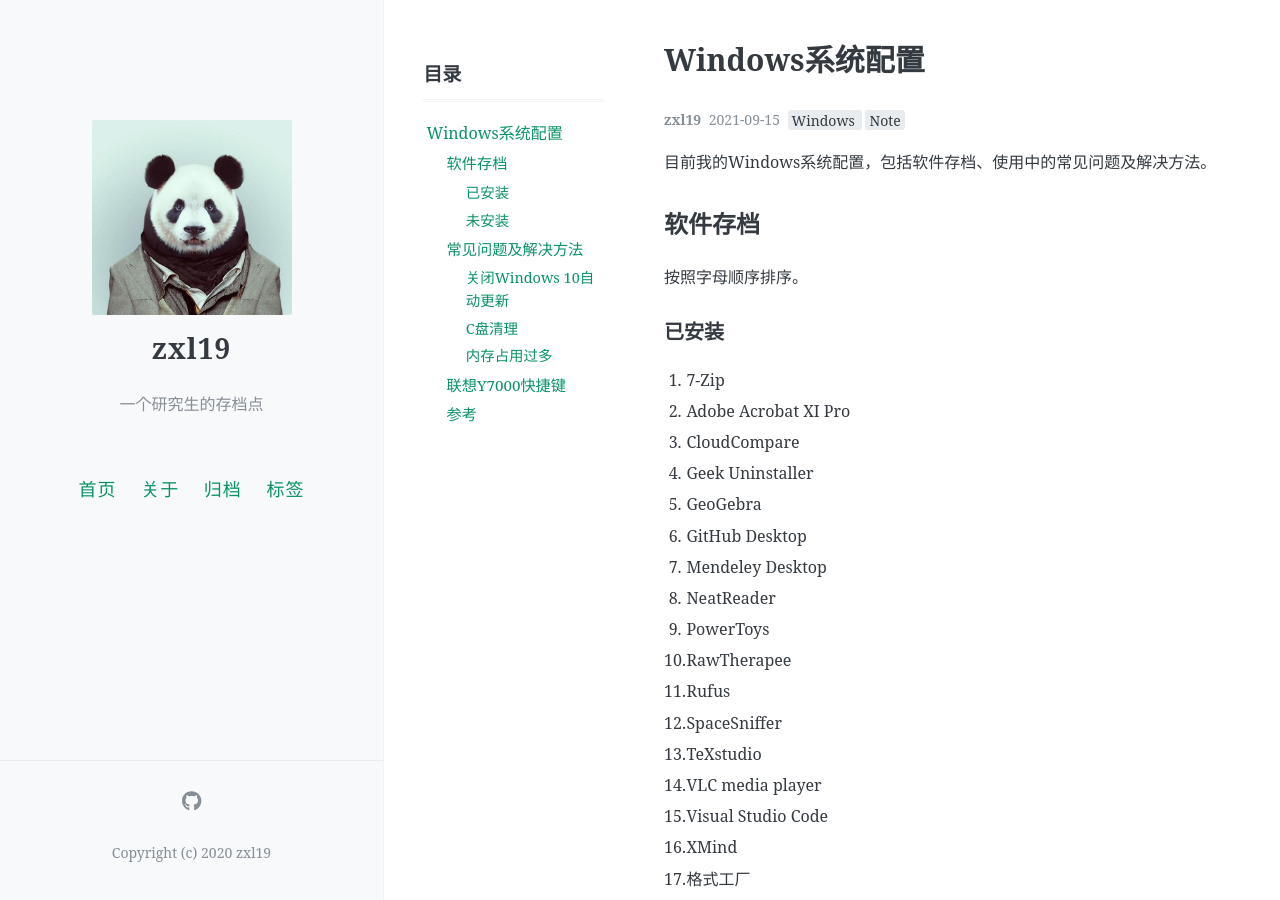
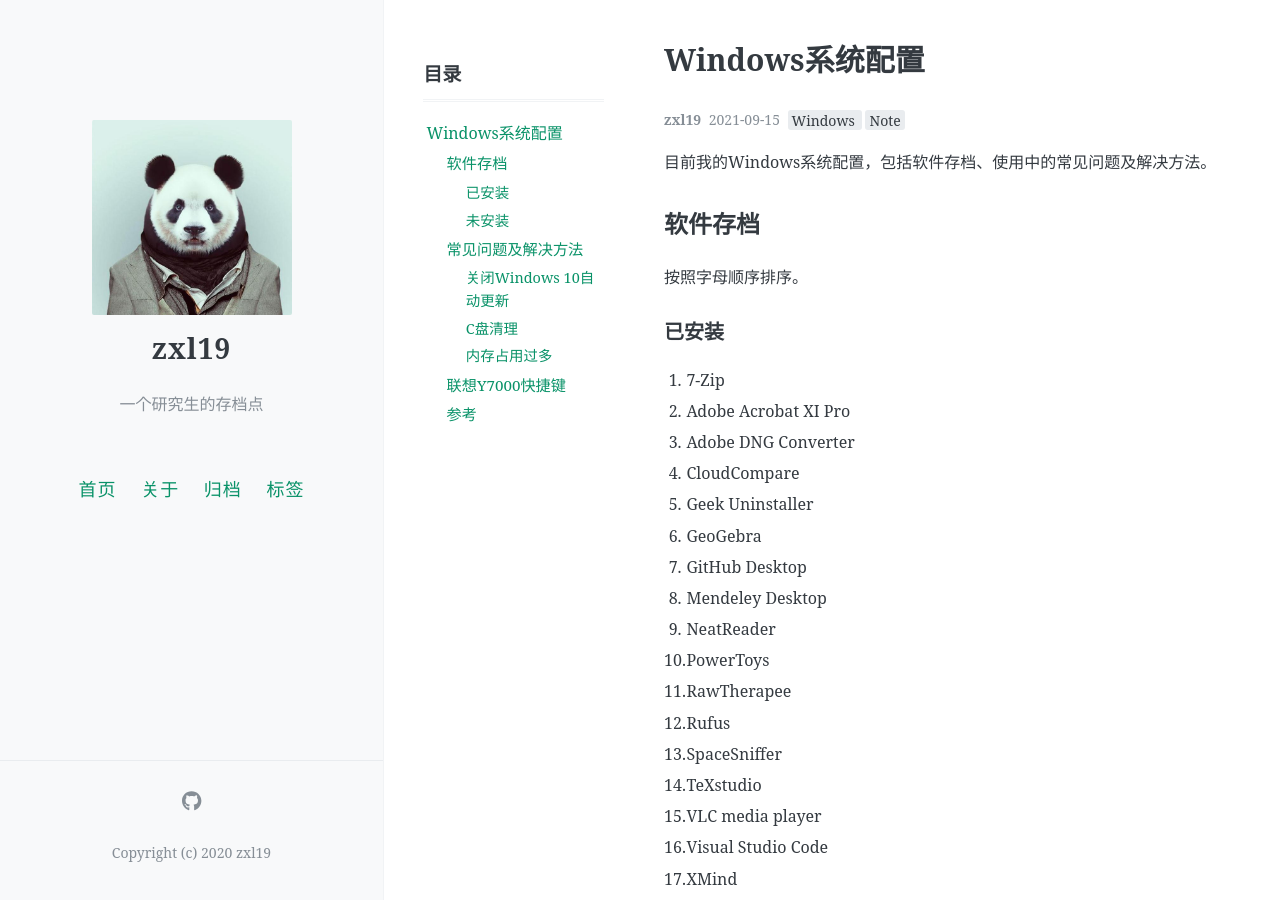
Before and after one commit to zxl19/zxl19.github.io, a Jekyll site: the page built from _posts/2021-09-15-windows-setup.md, in a window 1280 px wide and 900 px high. Built offline with Jekyll 4.4.1, drawn with Linux system fonts in a browser that asks for light colours; comment, search, counter and statistics services are not loaded.

Commit message:
Update Posts

```diff
--- a/_posts/2021-09-15-windows-setup.md
+++ b/_posts/2021-09-15-windows-setup.md
@@ -21,23 +21,24 @@ pinned: false
 
 1. 7-Zip
 2. Adobe Acrobat XI Pro
-3. CloudCompare
-4. Geek Uninstaller
-5. GeoGebra
-6. GitHub Desktop
-7. Mendeley Desktop
-8. NeatReader
-9. PowerToys
-10. RawTherapee
-11. Rufus
-12. SpaceSniffer
-13. TeXstudio
-14. VLC media player
-15. Visual Studio Code
-16. XMind
-17. 格式工厂
-18. 尼康工坊
-19. 万兴喵影
+3. Adobe DNG Converter
+4. CloudCompare
+5. Geek Uninstaller
+6. GeoGebra
+7. GitHub Desktop
+8. Mendeley Desktop
+9. NeatReader
+10. PowerToys
+11. RawTherapee
+12. Rufus
+13. SpaceSniffer
+14. TeXstudio
+15. VLC media player
+16. Visual Studio Code
+17. XMind
+18. 格式工厂
+19. 尼康工坊
+20. 万兴喵影
 
 ### 未安装
 
```
Also changed, not shown: _posts/2020-05-05-blog-setup.md (+1 -1 lines), _posts/2022-06-10-photography-postprocess.md (added, +46 -0 lines).
